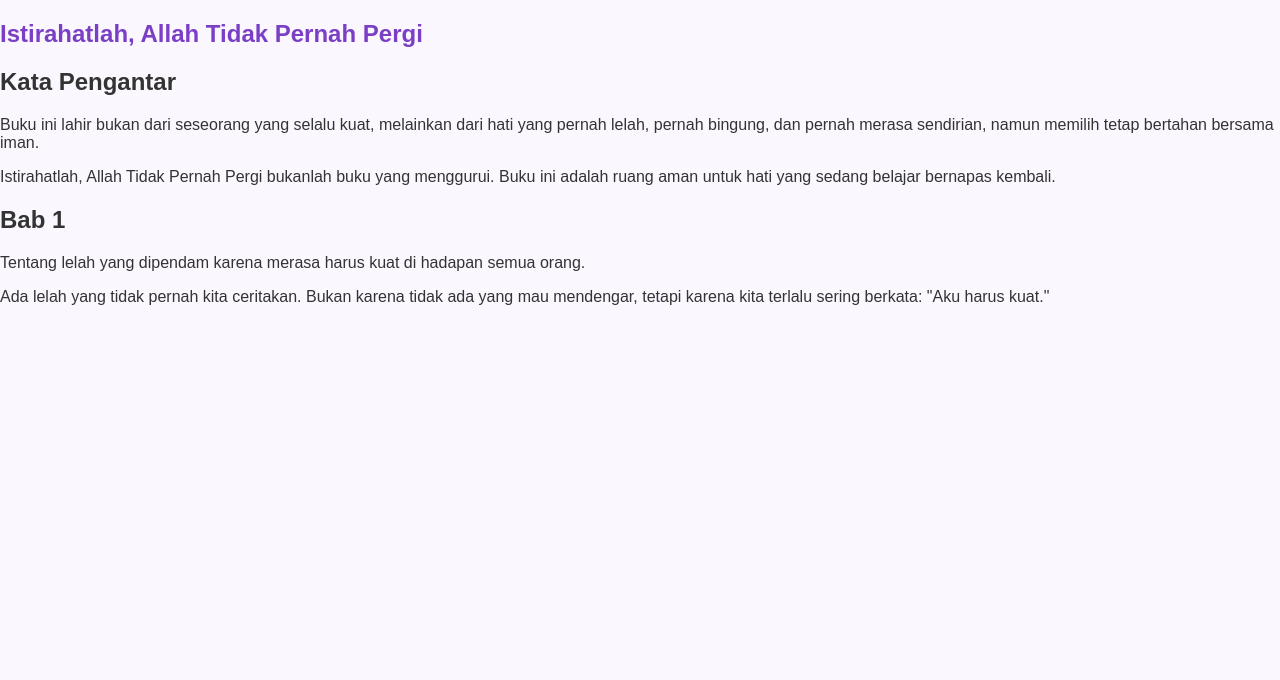
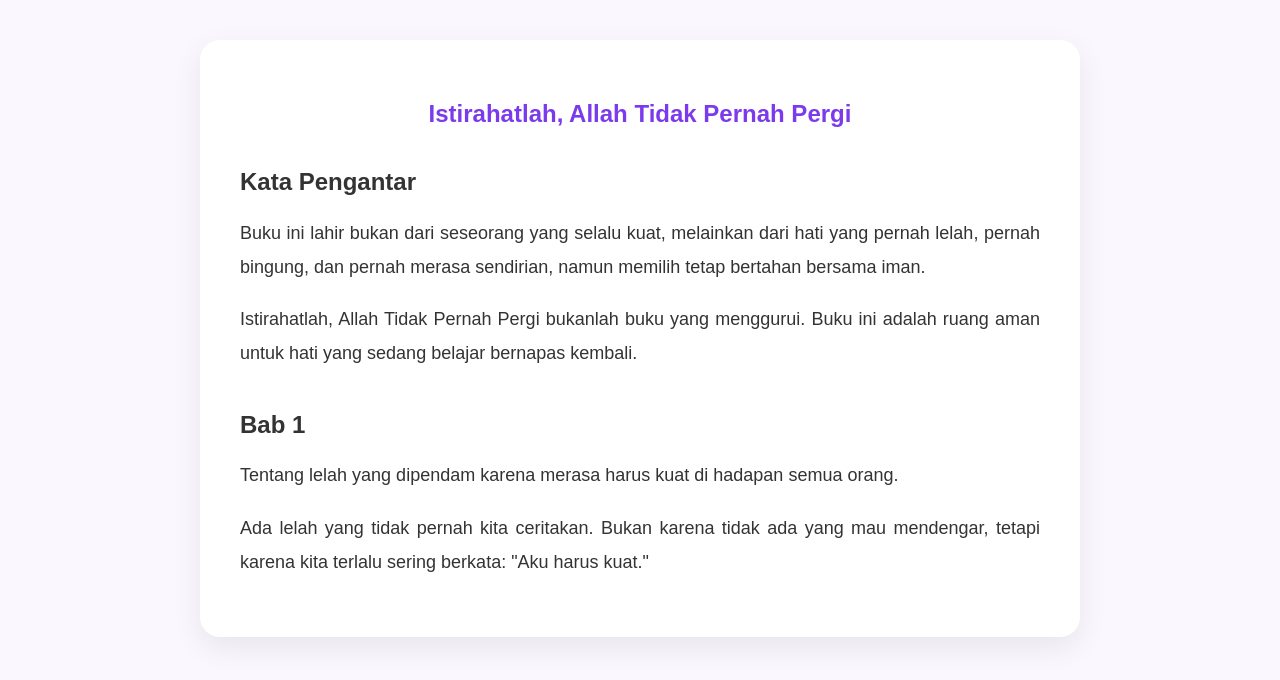
Before and after one commit to nzwhrs/ALC.book, a Next.js app: page /book/1 in a window 1280 px wide. Shown: the top 680 px of the page. Built offline with nearby package versions, Linux system fonts and the light colour scheme.

Commit message:
Update globals.css

```diff
--- a/src/app/globals.css
+++ b/src/app/globals.css
@@ -31,3 +31,41 @@ button{
  padding:12px 25px;
  border-radius:20px;
 }
+.book-page{
+  background:#faf7ff;
+  min-height:100vh;
+  padding:40px 20px;
+}
+
+
+.book-content{
+  max-width:800px;
+  margin:auto;
+  background:white;
+  padding:40px;
+  border-radius:20px;
+  box-shadow:0 10px 30px rgba(0,0,0,.08);
+}
+
+
+.book-content h1{
+  color:#7c3aed;
+  text-align:center;
+}
+
+
+.chapter{
+  margin-top:40px;
+}
+
+
+.chapter h2{
+  color:#333;
+}
+
+
+.chapter p{
+  font-size:18px;
+  line-height:1.9;
+  text-align:justify;
+}
```
